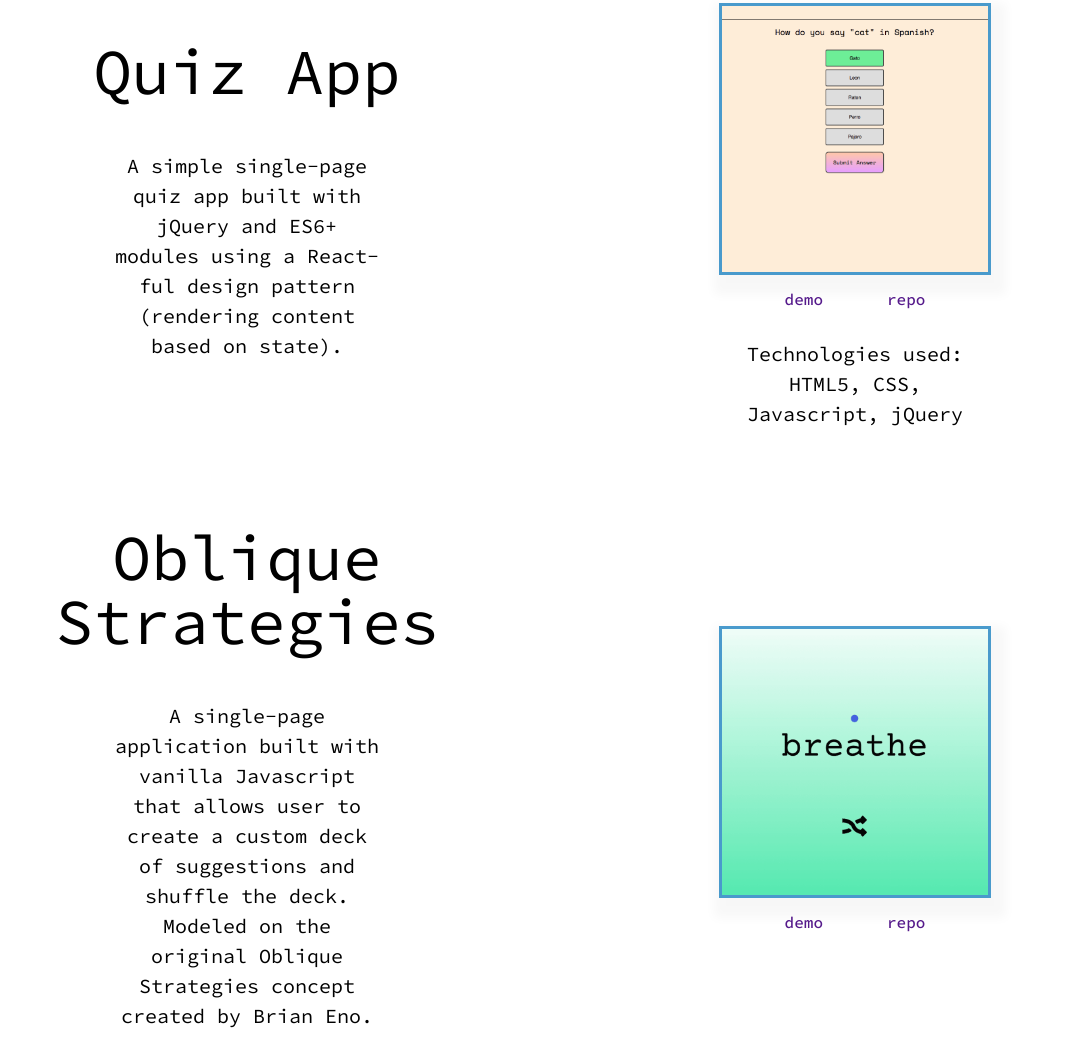
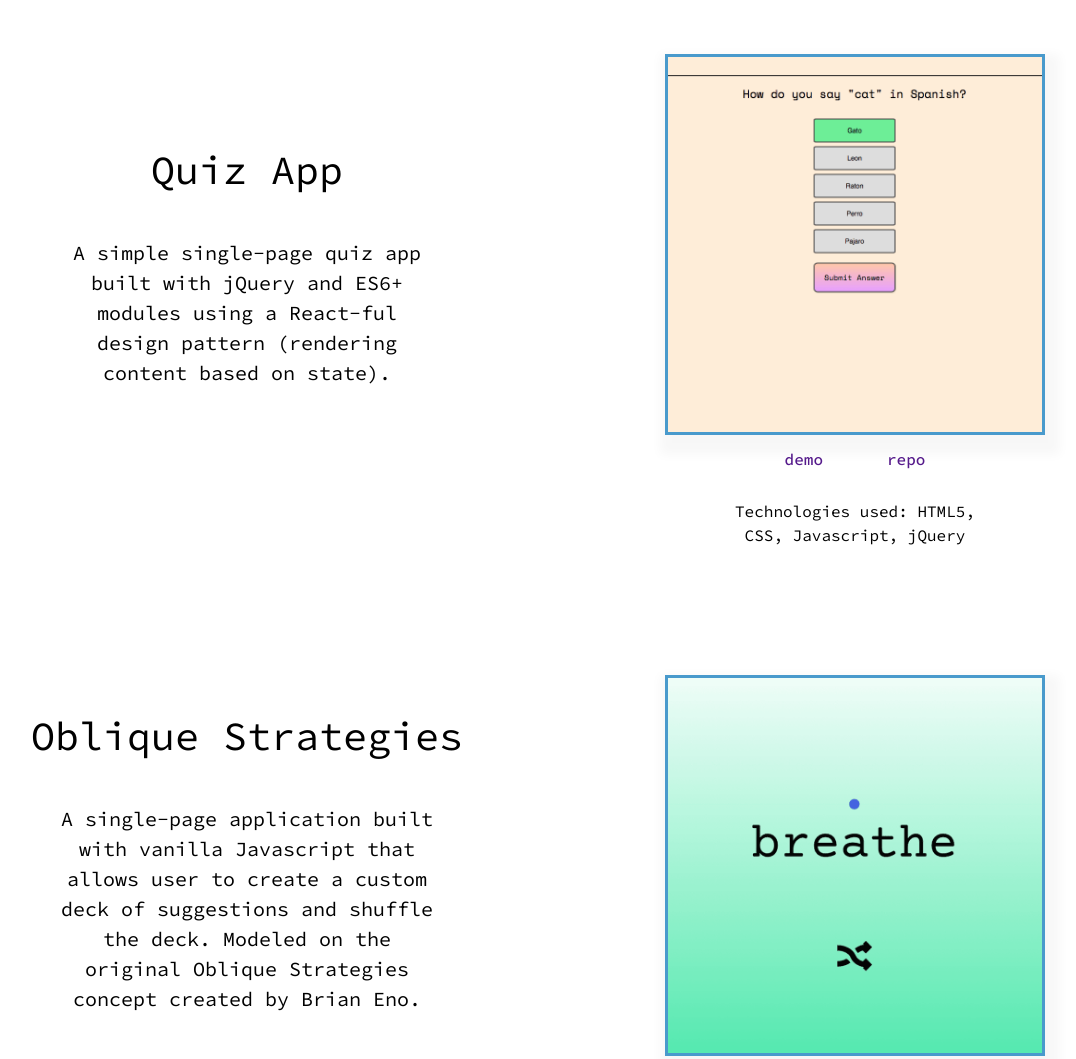
Before and after one commit to wavinginspace/portfolio, a plain HTML site: page index.html in a window 1280 px wide. Shown: the part 2567-3626 px from the top of the page, without its empty margins (89-1165 px from the left). Drawn offline with nearby package versions, Linux system fonts and the light colour scheme.

Commit message:
responsive edits

```diff
--- a/index.html
+++ b/index.html
@@ -78,7 +78,7 @@
 
           <div class="project-image-box">
 
-            <img src="./images/screencaps/bookmarks1.png" alt="bookmarks app screencap">
+            <img class="project-image" src="./images/screencaps/bookmarks1.png" alt="bookmarks app screencap">
 
             <div class="link-wrap">
               <a class="project-link" href="">demo</a>
@@ -105,7 +105,7 @@
           </div>
 
           <div class="project-image-box">
-            <img src="./images/screencaps/quiz2.png" alt="quiz app screencap">
+            <img class="project-image" src="./images/screencaps/quiz2.png" alt="quiz app screencap">
             <div class="link-wrap">
               <a class="project-link" href="">demo</a>
               <a class="project-link" href="">repo</a>
@@ -133,7 +133,7 @@
           </div>
 
           <div class="project-image-box">
-            <img src="./images/screencaps/obliques3.png" alt="oblique strategies screencap">
+            <img class="project-image" src="./images/screencaps/obliques3.png" alt="oblique strategies screencap">
             <div class="link-wrap">
               <a class="project-link" href="">demo</a>
               <a class="project-link" href="">repo</a>
--- a/styles/breakpoints.scss
+++ b/styles/breakpoints.scss
@@ -1,3 +1,9 @@
+@mixin mobilePortrait {
+	@media (min-width: 480px) {
+		@content;
+	}
+}
+
 @mixin mobileLandscape {
 	@media (min-width: 640px) {
 		@content;
--- a/styles/styles.scss
+++ b/styles/styles.scss
@@ -238,14 +238,35 @@
 	align-items: center;
 }
 
+@include laptop {
+	.project-info-box {
+		padding: 0 2rem;
+	}
+}
+
 .project-image-box {
 	display: flex;
 	justify-content: center;
 	align-items: center;
 	flex-direction: column;
 	padding: 0 2rem;
-	img {
-		max-width: 50%;
+}
+
+@include laptop {
+	.project-image-box {
+		padding: 2rem;
+	}
+}
+
+.project-image {
+	max-width: 50%;
+}
+
+// TODO FIX WEIRD IMAGE SIZE JUMP
+
+@include laptop {
+	.project-image {
+		max-width: 70%;
 	}
 }
 
@@ -254,9 +275,16 @@
 	margin: 0 auto 3rem;
 }
 
-@include tabletPortrait {
+@include mobilePortrait {
 	.project-title {
-		font-size: 4rem;
+		font-size: 2rem;
+	}
+}
+
+@include laptop {
+	.project-title {
+		font-size: 2.5rem;
+		margin: -2rem auto 3rem;
 	}
 }
 
@@ -264,6 +292,12 @@
 .project-tech-text {
 	font-size: .9rem;
 	width: 50%;
+}
+
+@include mobilePortrait {
+	.project-desc-text {
+		width: 70%;
+	}
 }
 
 .project-desc-text {
@@ -279,6 +313,12 @@
 	.project-desc-text,
 	.project-tech-text {
 		font-size: 1.25rem;
+	}
+}
+
+@include laptop {
+	.project-tech-text {
+		font-size: 1rem;
 	}
 }
 
```
Also changed, not shown: styles/styles.css, 1 other file.
